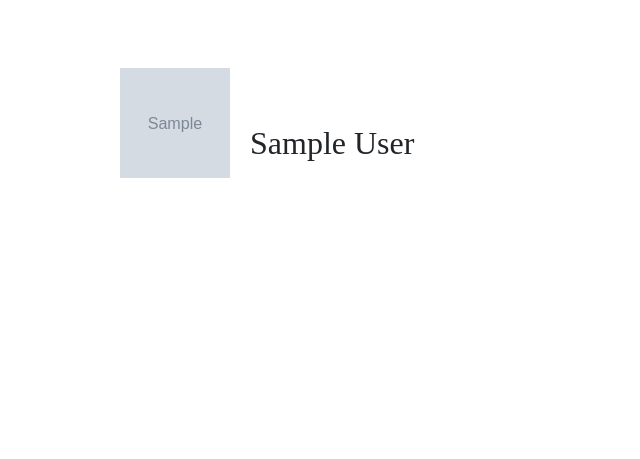
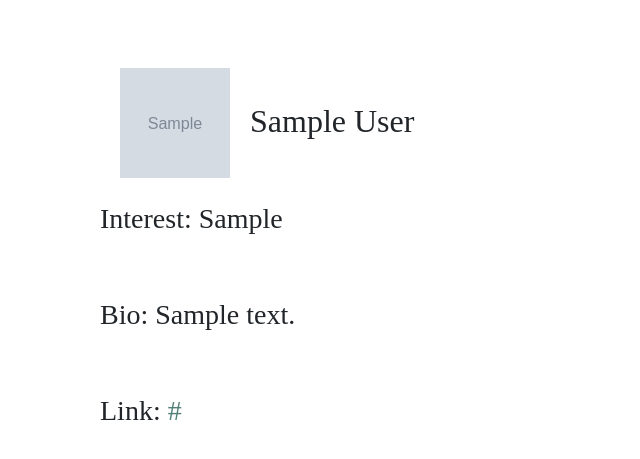
Before and after one commit to UAP-PEOPLE-FINDER/UAP-PEOPLE-FINDER, a Django app: page /view_profile/1 in a window 1280 px wide. Shown: the part 56-515 px from the top of the page, without its empty margins (0-640 px from the left). Run offline with Django 4.2, Linux system fonts and the light colour scheme; a user stored in the database is signed in; tables that the repository leaves empty hold one stand-in row (values such as "Sample post"); grey boxes marked "Sample" are stand-in pictures; some libraries are stand-ins or nearby versions; some web fonts are replaced.

Commit message:
added profile view details

```diff
--- a/people_finder/main/templates/main/view_profile.html
+++ b/people_finder/main/templates/main/view_profile.html
@@ -22,7 +22,10 @@
     <div class="container py-5">
         <img  src= '{{ profile.display_picture }}' alt="Display Picture" style="float:left;width:150px;height:150px;padding:20px 20px 20px 20px; z-index: 7;">
         {% include 'main/messages.html' %}
-        <h2 style="padding-top:7%">{{profile.first_name}} {{profile.last_name}}</h2>
+        <h2 style="padding-top:5%">{{profile.first_name}} {{profile.last_name}}</h2>
+        <h3 style="padding-top:5%">Interest: {{profile.interest}}</h3>
+        <h3 style="padding-top:5%">Bio: {{profile.bio}}</h3>
+        <h3 style="padding-top:5%">Link: <a href={{profile.link}}>{{profile.link}}</a></h3>
         </form>
         {% comment %} <p class="text-right">If you already have an account, <a href="login">login</a> instead.</p> {% endcomment %}
     </div>
```
